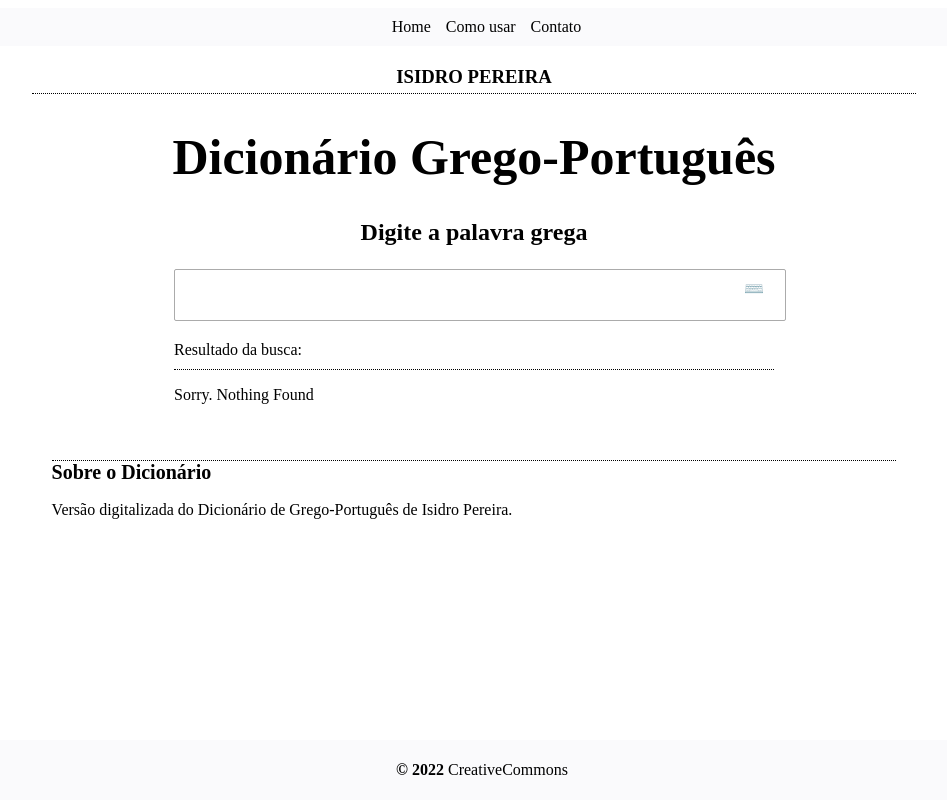
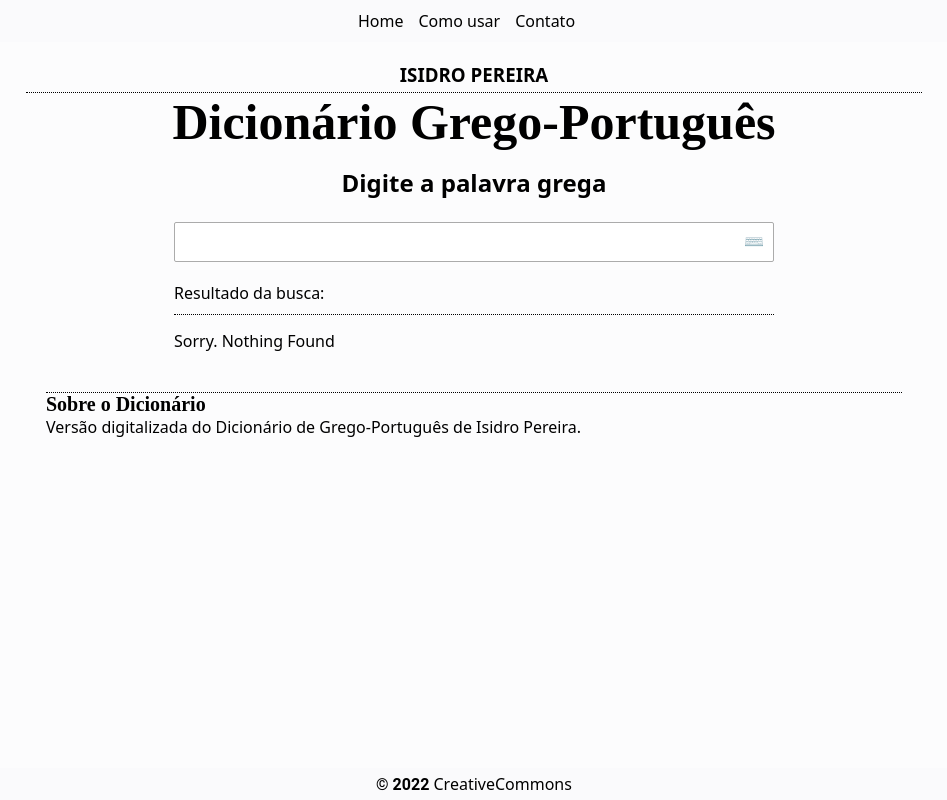
Before and after one commit to AbidielChagas/Dicionario-Grego-Frontend, an Angular app: page / in a window 1280 px wide. Shown: the whole page, without its empty margins (166-1113 px from the left). Built offline with nearby package versions, Linux system fonts and the light colour scheme.

Commit message:
Global css file updated, closes #12

```diff
--- a/src/styles.css
+++ b/src/styles.css
@@ -1 +1,142 @@
 /* You can add global styles to this file, and also import other style files */
+*{
+    margin: 0;
+    padding: 0;
+    box-sizing: border-box;
+    font-family: 'Roboto', sans-serif;
+}
+body{
+    background-color: #fcfcfd;
+}
+
+h1{
+    font-family: 'Playfair Display', serif;
+}
+p, h3, h4, li, a{
+    font-family: 'Noto Sans', sans-serif;
+}
+
+h3{
+    border-bottom: dotted;
+    border-width: 1px;
+    font-size: 20px;
+    padding-bottom: 5px;
+    text-align: center;
+}
+
+.body-main{
+    box-sizing: border-box;
+    height: 100%;
+    width: 100%;
+}
+
+/* || Header and Main Navigation */
+
+/* Responsive Design */
+@media screen and (max-width: 349px){
+    *{
+        visibility: hidden;
+    }
+}
+
+/*
+Phone device
+*/
+
+@media screen and (min-width: 350px){
+    /* Body */
+    .outer{
+        width: 100%;
+    }
+    /* Input Field */
+    .main-input{
+        margin: auto;
+        width: 90%;
+    }
+
+    .input-field{
+        width: 100%;
+    }
+
+    .keyboard-button{
+        visibility: hidden;
+    }
+    /* About Field */
+    /* Typography */
+    h1{
+        font-size: 7vw;
+    }
+    h4{
+        font-size: 4vw;
+    }
+
+}
+
+/*
+Tablet device
+*/
+
+@media screen and (min-width: 700px){
+    /* Body */
+    .outer{
+        margin: auto;
+        width: 90%;
+    }
+    /* Input Field */
+    .main-input{
+        margin: auto;
+        width: 75%;
+    }
+    .keyboard-button{
+        visibility: hidden;
+    }
+    /* About Field */
+    /* Typography */
+    h1{
+        font-size: 5.5vw;
+    }
+    h4{
+        font-size: 2.5vw;
+    }
+}
+
+/*
+Desktop device
+*/
+
+@media screen and (min-width: 1100px){
+    /* Body */
+    .outer{
+        margin: auto;
+        width: 70%;
+    }
+    /* Input Field */
+    .main-input{
+        margin: auto;
+        width: 600px;
+        position: relative;
+    }
+
+    .keyboard-button{
+        visibility: visible;
+        position: absolute;
+        top: 10px;
+        height: 1px;
+        border-radius: 5px;
+        height: 30px;
+        cursor: pointer;
+        color: black;
+        margin-right: 10px;
+    }
+    /* About Field */
+    /* Typography */
+    h1{
+        font-size: 3.125rem;
+    }
+    h4{
+        font-size: 1.5rem;
+    }
+    h3{
+        font-size: 1.17rem;
+    }
+}
```
